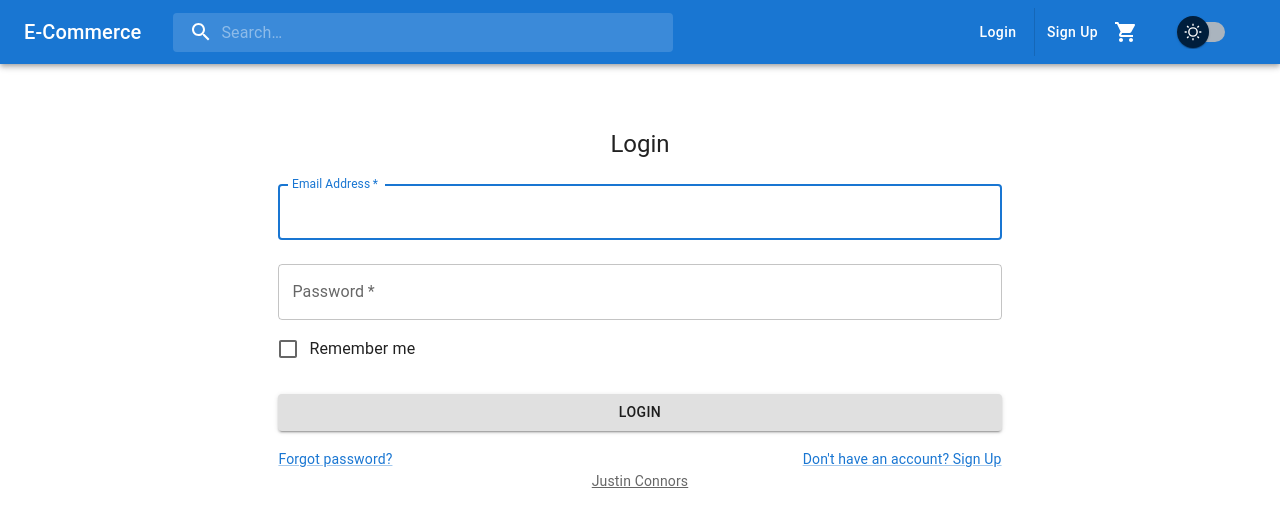
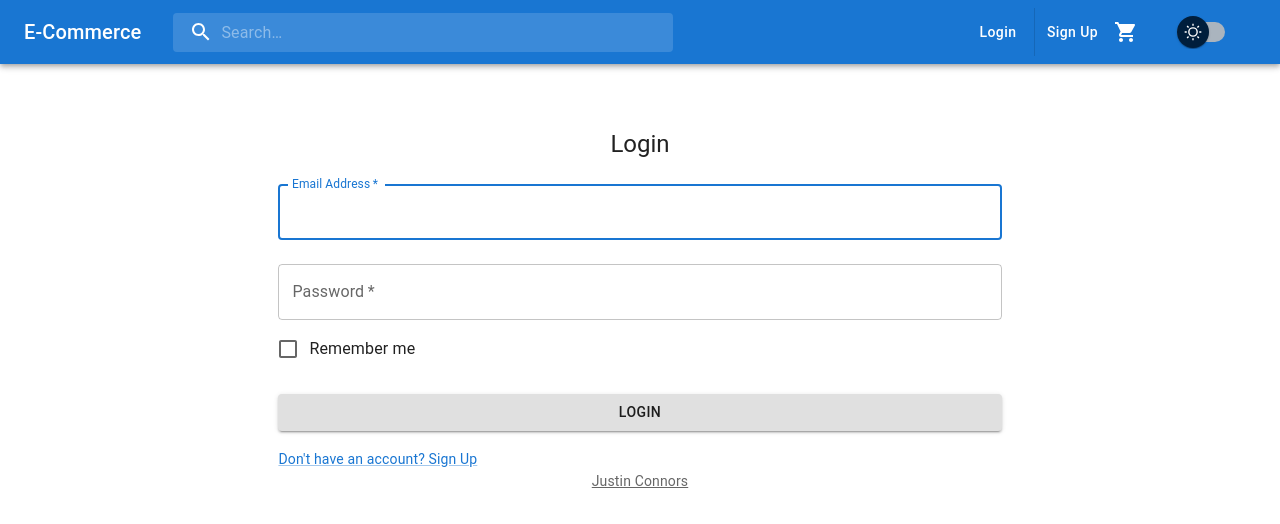
Before and after one commit to Justin-Connors/e-commerce-site, a React (Create React App) app in the folder client/: page /login in a window 1280 px wide. Shown: the top 524 px of the page. Built offline with nearby package versions, Linux system fonts and the light colour scheme.

Commit message:
go rid of forgot password

```diff
--- a/client/src/pages/Login/index.js
+++ b/client/src/pages/Login/index.js
@@ -101,11 +101,6 @@ const Login = (props) => {
           Login
         </Button>
         <Grid container>
-          <Grid item xs>
-            <Link href="#" variant="body2">
-              Forgot password?
-            </Link>
-          </Grid>
           <Grid item>
             <Link
               variant="body2"
```
